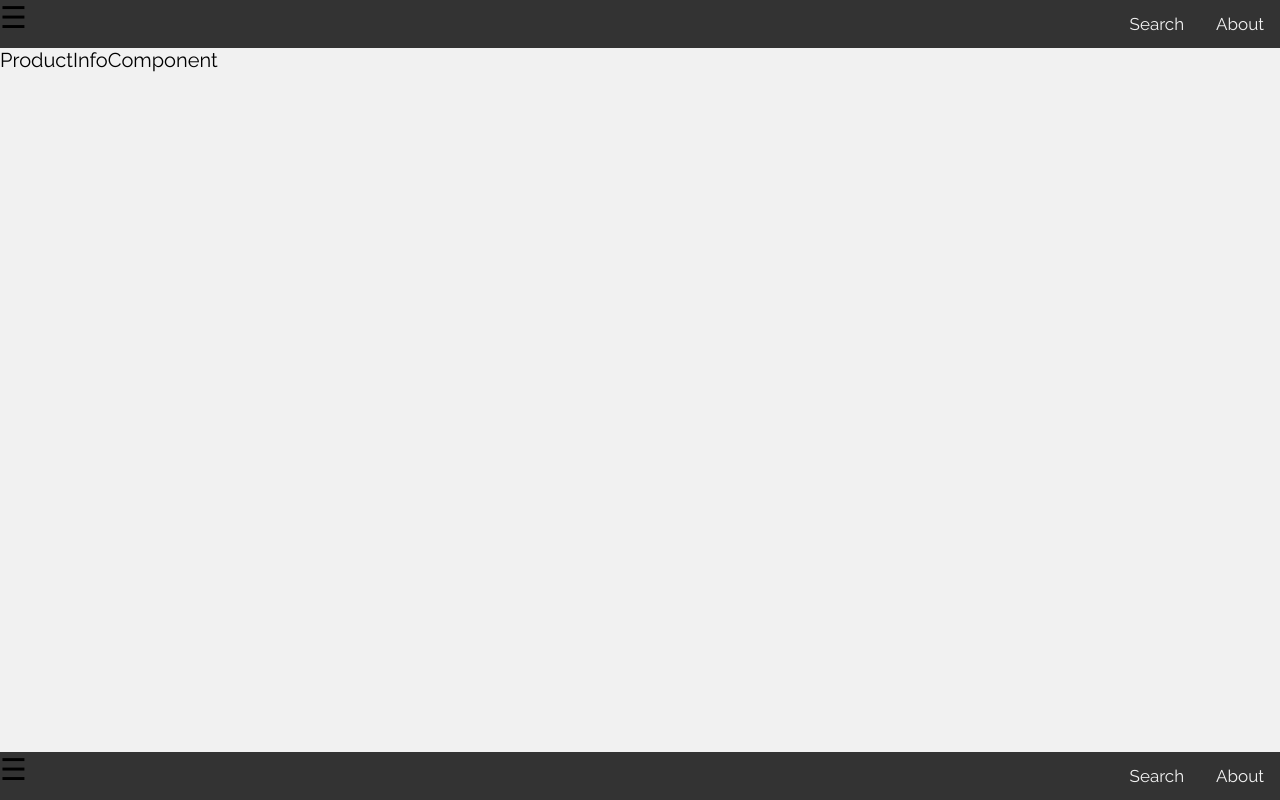
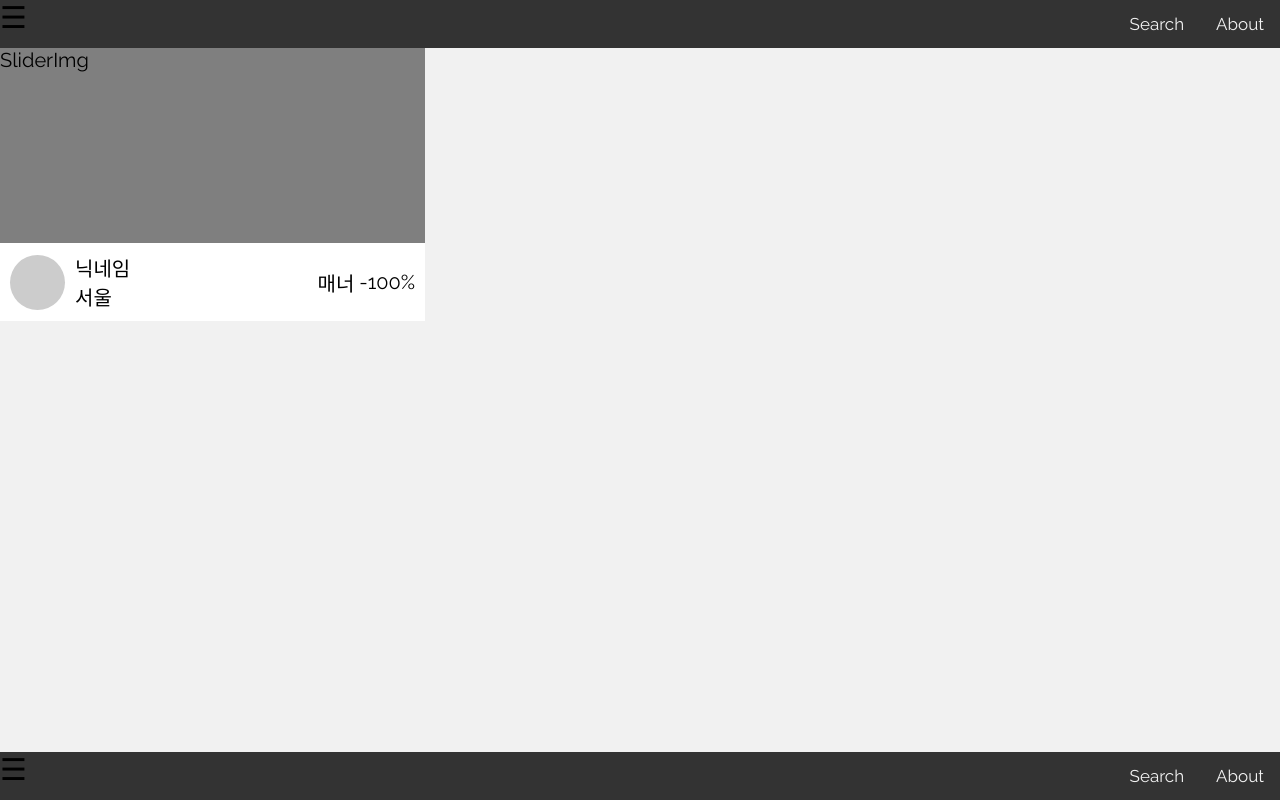
Before and after one commit to Code-Env/FoodShare-Front, a React (Create React App) app: page /product in a window 1280 px wide. Built offline with nearby package versions, Linux system fonts and the light colour scheme.

Commit message:
productinfoComponent edit

```diff
--- a/src/Componets/ProductInfoComponent/index.js
+++ b/src/Componets/ProductInfoComponent/index.js
@@ -1,7 +1,24 @@
 import React from "react";
 
 const ProductInfoComponent = () => {
-  return <div className="post">ProductInfoComponent</div>;
+  return (
+    <div className="productInfoContainer">
+      <div className="slide">SliderImg</div>
+      <div className="userInfo">
+        <div className="uerImg"></div>
+        <div className="userInfoContainer">
+          <div className="userName">닉네임</div>
+          <div className="position">서울</div>
+        </div>
+        <div className="mannerCount">
+          <span>매너</span>
+          <span>-100%</span>
+        </div>
+      </div>
+      <div className="contentBox"></div>
+      <div className="tradeContent"></div>
+    </div>
+  );
 };
 
 export default ProductInfoComponent;
--- a/src/style/index.css
+++ b/src/style/index.css
@@ -2,6 +2,7 @@
 
 @import "./layout.css";
 @import "./shared.css";
+@import "./productInfo.css";
 
 body {
   margin: 0;
--- /dev/null
+++ b/src/style/productInfo.css
@@ -0,0 +1,42 @@
+.productInfoContainer .slide {
+  width: 425px;
+  height: 195px;
+  background-color: #7f7f7f;
+}
+.productInfoContainer .userInfo {
+  width: 425px;
+  padding: 10px 10px;
+  box-sizing: border-box;
+  background-color: #ffffff;
+}
+.productInfoContainer .userInfo .uerImg {
+  width: 55px;
+  height: 55px;
+  border-radius: 50%;
+  -webkit-border-radius: 50%;
+  -moz-border-radius: 50%;
+  -ms-border-radius: 50%;
+  -o-border-radius: 50%;
+  background-color: #ccc;
+  display: inline-block;
+  vertical-align: middle;
+  margin-right: 10px;
+}
+.userInfoContainer {
+  width: calc(100% - 166px);
+  display: inline-block;
+  vertical-align: middle;
+}
+.productInfoContainer .userInfo .mannerCount {
+  width: 101px;
+  text-align: right;
+  display: inline-block;
+  vertical-align: middle;
+}
+.productInfoContainer .userInfo .mannerCount span {
+  display: inline-block;
+  vertical-align: middle;
+}
+.productInfoContainer .userInfo .mannerCount span:first-child {
+  margin-right: 5px;
+}
```
